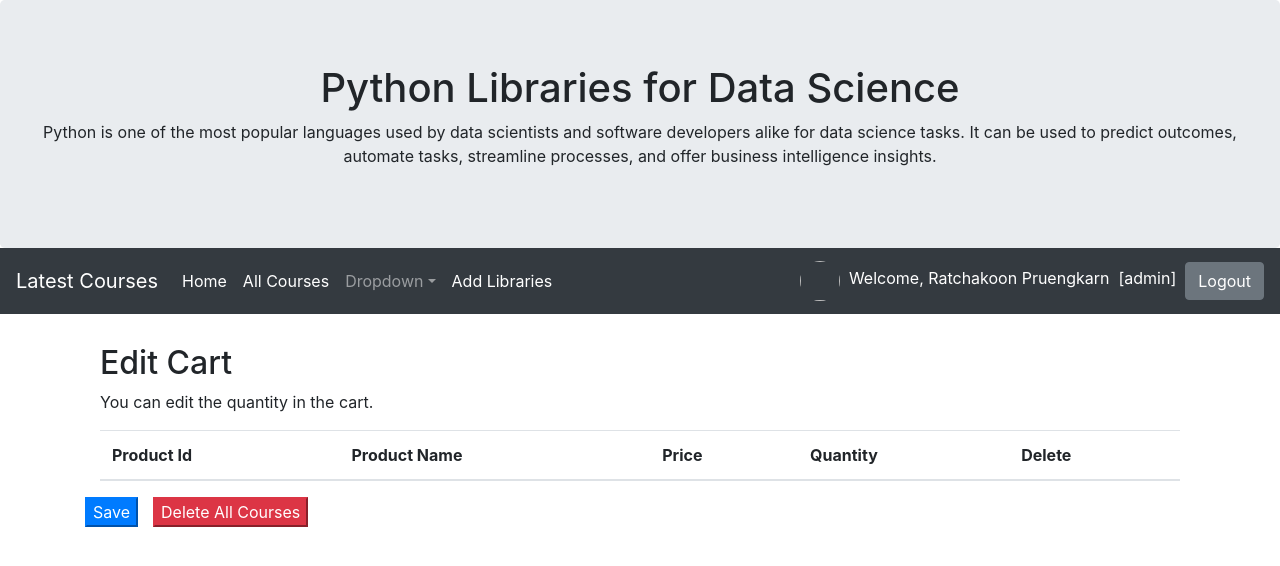
After one commit to ratchakoonprn/Django50Hours, a Django app: page /mycart/edit/ in a window 1280 px wide. The commit adds this page. Shown: the top 566 px of the page. Run offline with Django 3.2, Linux system fonts and the light colour scheme; a user stored in the database is signed in; data comes from the database, SQL or seed files in the repository; both versions use the stored data as it was after the commit; lists and menus that the app fills with data are empty; some libraries are stand-ins or nearby versions.

Commit message:
Edit and Delete Cart

```diff
--- a/firstweb/firstweb/settings.py
+++ b/firstweb/firstweb/settings.py
@@ -38,6 +38,7 @@ INSTALLED_APPS = [
     'django.contrib.sessions',
     'django.contrib.messages',
     'django.contrib.staticfiles',
+    'django.contrib.humanize',
 ]
 
 MIDDLEWARE = [
--- a/firstweb/myapp/template/myapp/base.html
+++ b/firstweb/myapp/template/myapp/base.html
@@ -57,12 +57,6 @@
 				<a class="nav-link" href="{% url 'allproducts-page' %}">All Courses <span class="sr-only">(current)</span></a>
 			</li>
 
-			{% if user.is_authenticated and user.profile.usertype == 'member' %}
-			<li class="nav-item active">
-				<a class="nav-link" href="{% url 'mycart-page' %}">Orders <span class="badge badge-danger">{{user.profile.cartquan}}</span></span> <span class="sr-only">(current)</span></a>
-			</li>
-			{% endif %}
-
 			<li class="nav-item dropdown">
 				<a class="nav-link dropdown-toggle" href="#" id="dropdown01" data-toggle="dropdown" aria-haspopup="true" aria-expanded="false">Dropdown</a>
 				<div class="dropdown-menu" aria-labelledby="dropdown01">
@@ -71,6 +65,13 @@
 					<a class="dropdown-item" href="#">Something else here</a>
 				</div>
 			</li>
+
+			{% if user.is_authenticated and user.profile.usertype == 'member' %}
+			<li class="nav-item active">
+				<a class="nav-link" href="{% url 'mycart-page' %}">Carts <span class="badge badge-danger">{{user.profile.cartquan}}</span></span> <span class="sr-only">(current)</span></a>
+			</li>
+			{% endif %}
+
 
 			<li class="nav-item active">
 				{% if user.is_authenticated and user.profile.usertype == 'admin' %}
--- /dev/null
+++ b/firstweb/myapp/template/myapp/mycartedit.html
@@ -0,0 +1,61 @@
+{% extends 'myapp/base.html' %}
+{% load humanize %}
+
+{% block content %}
+	<!--Alert-->
+	{% if status == 'delete' %}
+	<div class="alert alert-danger">
+		<strong>Orders have been Delete!!</strong>
+	</div>
+	<br>
+	{% endif %}
+	<div class="container">
+	  <h2>Edit Cart</h2>
+	  <p>You can edit the quantity in the cart.</p>
+	  <form method="POST" id="formsave">
+		{% csrf_token %}
+		  <table class="table">
+			<thead>
+			  <tr>
+				<th>Product Id</th>
+				<th>Product Name</th>
+				<th>Price</th>
+				<th>Quantity</th>
+				<th>Delete</th>
+			  </tr>
+			</thead>
+			<tbody>
+			{% for pd in mycart %}
+			  <tr>
+				<td>{{pd.productid}}</td>
+				<td>{{pd.productname}}</td>
+				<td>{{pd.price|intcomma}}</td>
+				<td><input type="text" name="pd_{{pd.productid}}" value="{{pd.quantity}}"></td>
+
+				<form method="POST" id="form{{pd.productid}}" onsubmit="return confirm('Confirm Delete!!')">
+					<!--ฟอร์มนี้ใช้สำหรับ submit ค่าสินค้าชิ้นนี้เท่านั้น-->
+				{% csrf_token %}
+
+					<td><button type="submit" form="form{{pd.productid}}" class="bth btn-danger">Delete</button></td>
+				</form>
+
+			  </tr>
+			 {% endfor %}
+			</tbody>
+		  </table>
+		 <div class="row">
+		  	<input type="hidden" name="checksave" value="checksave">
+			<button type="submit" form="formsave" class="bth btn-primary">Save</button>
+		</form>
+
+			<form id = "formclear" method = "POST" onsubmit="return confirm('Do you confirm to clear all courses')">
+				{% csrf_token %}
+				<div style="padding-left: 15px;">
+					<input type="hidden" name="clear" value="clear">
+					<button type="submit" form="formclear" class="bth btn-danger">Delete All Courses</button>
+				</div>
+			</form>
+
+		</div>
+	</div>
+{% endblock content %}
--- a/firstweb/myapp/urls.py
+++ b/firstweb/myapp/urls.py
@@ -13,4 +13,5 @@ urlpatterns = [
 	path('register/', Register, name = 'register-page'),
 	path('addtocart/<int:pid>', AddtoCart, name = 'addtocart-page'),
 	path('mycart/', MyCart, name = 'mycart-page'),
+	path('mycart/edit/', MyCartEdit, name = 'mycartedit-page'),
 ]
--- a/firstweb/myapp/views.py
+++ b/firstweb/myapp/views.py
@@ -162,7 +162,7 @@ def MyCart(request):
 		item.delete()
 		context['status'] = 'delete'
 
-		#update ตัวเลขหลัง Order หลังจากที่ทำการลบข้อมูลออกจากตะกร้าสินค้า
+		#รวมจำนวนสินค้าและราคาสินค้าาทั้งหมด
 		count = Cart.objects.filter(user=user)
 		count = sum([c.quantity for c in count]) #นับจำนวนรายการทั้งหมด
 		updatequan = Profile.objects.get(user=user)
@@ -172,6 +172,72 @@ def MyCart(request):
 
 
 	mycart = Cart.objects.filter(user = user)
+	count = sum([c.quantity for c in mycart]) #รวมจำนวนสินค้า
+	total = sum([c.total for c in mycart]) #รวมราคา
+
+	context['mycart'] = mycart #โยนข้อมูลที่เราถึงมาจากบรรทัดข้างบนเพื่อแนบไปกับ context
+	context['count'] = count
+	context['total'] = total
+
+	return render(request,'myapp/mycart.html',context)
+
+def MyCartEdit(request):
+	username = request.user.username
+	user = User.objects.get(username=username)
+	context = {}
+	if request.method == 'POST':
+		data = request.POST.copy()
+
+		if data.get('clear') == 'clear':
+			Cart.objects.filter(user=user).delete() #ลบรายการในตะกร้าสินค้าทั้งหมด
+			updatequan = Profile.objects.get(user=user)
+			updatequan.cartquan = 0 #กำหนดให้ตัวเลขบน nav bar มีค่าเป็น 0
+			updatequan.save()
+			return redirect('mycart-page')
+
+		editlist = []
+
+		for k,v in data.items(): #k -> key, v-> value
+			if k[:2] == 'pd': #if k < 2
+				pid = int(k.split('_')[1]) #ตัดคำ index 1
+				dt = [pid,int(v)]
+				editlist.append(dt)
+
+		for ed in editlist:
+			edit = Cart.objects.get(productid=ed[0], user=user) #productid
+			edit.quantity = ed[1] #quantity
+			calculate = edit.price * ed[1]
+			edit.total = calculate
+			edit.save()
+
+		#update quantity on  nav bar
+		count = Cart.objects.filter(user=user)
+		#print('COUNT: ',count) #นับจำนวนรายการที่สั่งซื้อ กรณีที่รายการ 1 มีการสั่งซื้อจำนวนหลายๆ ตัว จะนับเป็น 1 รายการ
+		count = sum([c.quantity for c in count]) #นับจำนวนรายการทั้งหมด
+		updatequan = Profile.objects.get(user=user)
+		updatequan.cartquan = count
+		updatequan.save()
+		return redirect('mycart-page')
+
+	if request.method == 'POST':
+		#ใช้สำหรับการลบเท่านั้น
+		data = request.POST.copy()
+		productid = data.get('productid')
+
+		item = Cart.objects.get(user=user, productid=productid)
+		item.delete()
+		context['status'] = 'delete'
+
+		#update ตัวเลขหลัง Order หลังจากที่ทำการลบข้อมูลออกจากตะกร้าสินค้า
+		count = Cart.objects.filter(user=user)
+		count = sum([c.quantity for c in count]) #นับจำนวนรายการทั้งหมด
+		updatequan = Profile.objects.get(user=user)
+		updatequan.cartquan = count
+		updatequan.save()
+		return redirect('mycartedit-page')
+
+
+	mycart = Cart.objects.filter(user = user)
 	context['mycart'] = mycart #โยนข้อมูลที่เราถึงมาจากบรรทัดข้างบนเพื่อแนบไปกับ context
 
-	return render(request,'myapp/mycart.html',context)
+	return render(request,'myapp/mycartedit.html',context)
```
Also changed, not shown: firstweb/myapp/template/myapp/mycart.html (+14 -2 lines), firstweb/db.sqlite3, 1 other file.
